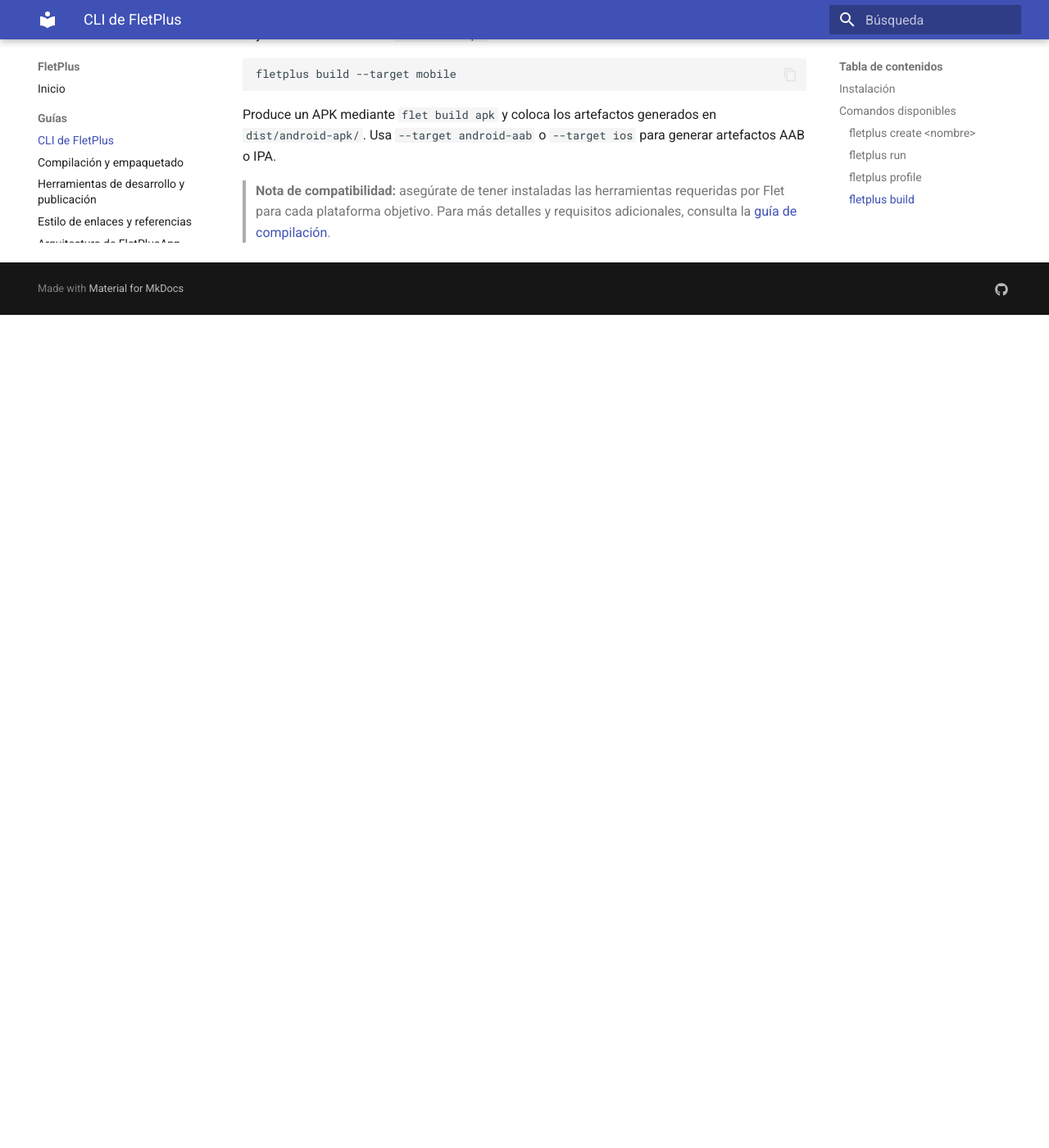
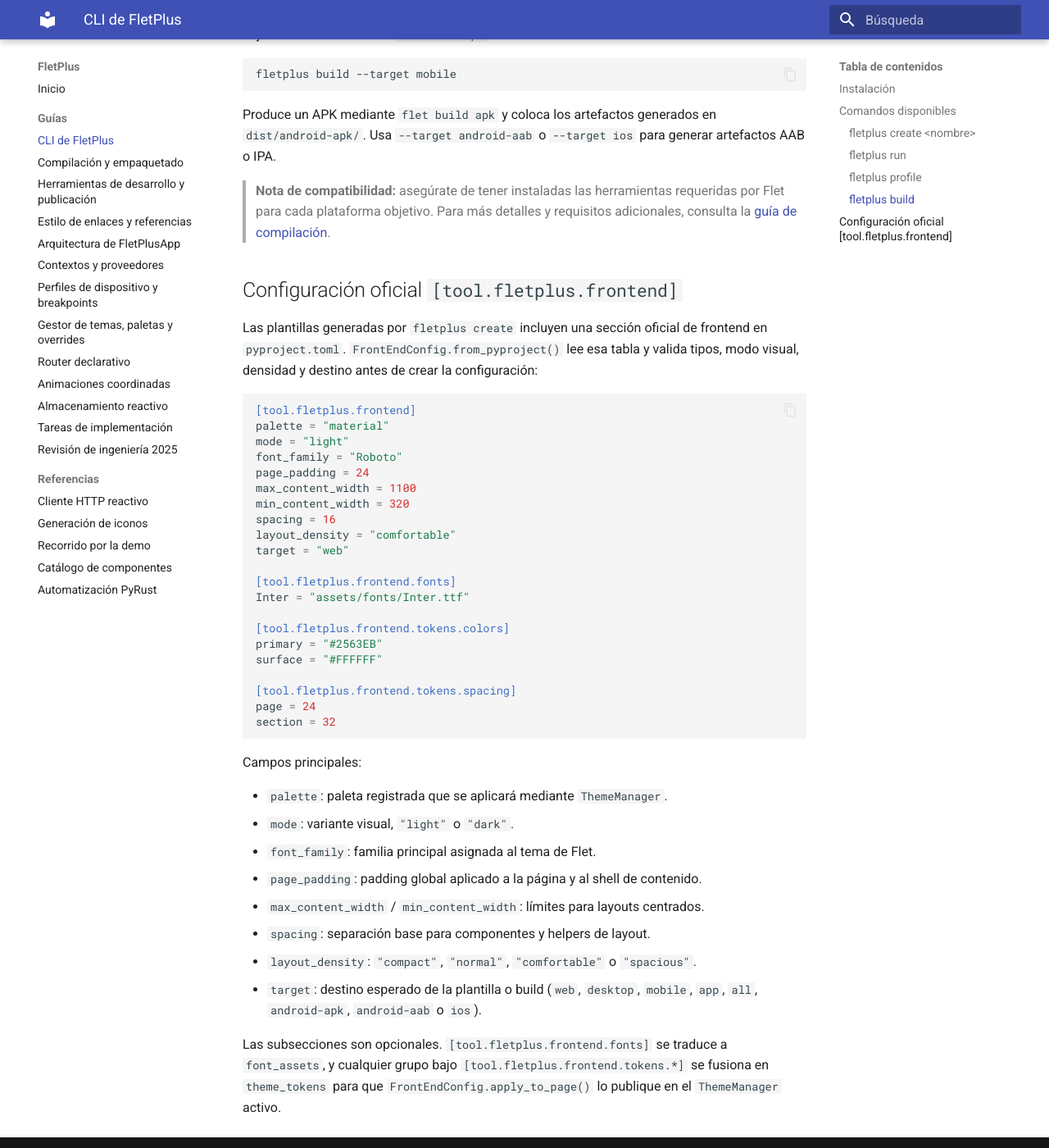
Before and after one commit to Alphonsus411/FletPlus, an MkDocs documentation site: the page built from docs/cli.md, in a window 1280 px wide and 1400 px high, scrolled down 2761 px. Shown: the whole window at 82% size. Built offline with MkDocs 1.6.1 and Material for MkDocs 9.7.7, drawn with Linux system fonts in a browser that asks for light colours; before the commit the page ends 3145 px from its top, so only the background shows below that.

Commit message:
Add official frontend pyproject config

````diff
--- a/docs/cli.md
+++ b/docs/cli.md
@@ -126,3 +126,50 @@
 > **Nota de compatibilidad:** asegúrate de tener instaladas las herramientas
 > requeridas por Flet para cada plataforma objetivo. Para más detalles y
 > requisitos adicionales, consulta la [guía de compilación](./building.md).
+
+## Configuración oficial `[tool.fletplus.frontend]`
+
+Las plantillas generadas por `fletplus create` incluyen una sección oficial de
+frontend en `pyproject.toml`. `FrontEndConfig.from_pyproject()` lee esa tabla y
+valida tipos, modo visual, densidad y destino antes de crear la configuración:
+
+```toml
+[tool.fletplus.frontend]
+palette = "material"
+mode = "light"
+font_family = "Roboto"
+page_padding = 24
+max_content_width = 1100
+min_content_width = 320
+spacing = 16
+layout_density = "comfortable"
+target = "web"
+
+[tool.fletplus.frontend.fonts]
+Inter = "assets/fonts/Inter.ttf"
+
+[tool.fletplus.frontend.tokens.colors]
+primary = "#2563EB"
+surface = "#FFFFFF"
+
+[tool.fletplus.frontend.tokens.spacing]
+page = 24
+section = 32
+```
+
+Campos principales:
+
+- `palette`: paleta registrada que se aplicará mediante `ThemeManager`.
+- `mode`: variante visual, `"light"` o `"dark"`.
+- `font_family`: familia principal asignada al tema de Flet.
+- `page_padding`: padding global aplicado a la página y al shell de contenido.
+- `max_content_width` / `min_content_width`: límites para layouts centrados.
+- `spacing`: separación base para componentes y helpers de layout.
+- `layout_density`: `"compact"`, `"normal"`, `"comfortable"` o `"spacious"`.
+- `target`: destino esperado de la plantilla o build (`web`, `desktop`,
+  `mobile`, `app`, `all`, `android-apk`, `android-aab` o `ios`).
+
+Las subsecciones son opcionales. `[tool.fletplus.frontend.fonts]` se traduce a
+`font_assets`, y cualquier grupo bajo `[tool.fletplus.frontend.tokens.*]` se
+fusiona en `theme_tokens` para que `FrontEndConfig.apply_to_page()` lo publique
+en el `ThemeManager` activo.
--- a/docs/responsive.md
+++ b/docs/responsive.md
@@ -294,6 +294,54 @@
 actualiza el `padding` de `surface` y el `ThemeManager` reaplica el tema con el
 nuevo valor del token de espaciado, manteniendo la coherencia de toda la UI.
 
+
+## Configuración oficial `[tool.fletplus.frontend]`
+
+Las plantillas generadas por `fletplus create` incluyen una sección oficial de
+frontend en `pyproject.toml`. `FrontEndConfig.from_pyproject()` lee esa tabla y
+valida tipos, modo visual, densidad y destino antes de crear la configuración:
+
+```toml
+[tool.fletplus.frontend]
+palette = "material"
+mode = "light"
+font_family = "Roboto"
+page_padding = 24
+max_content_width = 1100
+min_content_width = 320
+spacing = 16
+layout_density = "comfortable"
+target = "web"
+
+[tool.fletplus.frontend.fonts]
+Inter = "assets/fonts/Inter.ttf"
+
+[tool.fletplus.frontend.tokens.colors]
+primary = "#2563EB"
+surface = "#FFFFFF"
+
+[tool.fletplus.frontend.tokens.spacing]
+page = 24
+section = 32
+```
+
+Campos principales:
+
+- `palette`: paleta registrada que se aplicará mediante `ThemeManager`.
+- `mode`: variante visual, `"light"` o `"dark"`.
+- `font_family`: familia principal asignada al tema de Flet.
+- `page_padding`: padding global aplicado a la página y al shell de contenido.
+- `max_content_width` / `min_content_width`: límites para layouts centrados.
+- `spacing`: separación base para componentes y helpers de layout.
+- `layout_density`: `"compact"`, `"normal"`, `"comfortable"` o `"spacious"`.
+- `target`: destino esperado de la plantilla o build (`web`, `desktop`,
+  `mobile`, `app`, `all`, `android-apk`, `android-aab` o `ios`).
+
+Las subsecciones son opcionales. `[tool.fletplus.frontend.fonts]` se traduce a
+`font_assets`, y cualquier grupo bajo `[tool.fletplus.frontend.tokens.*]` se
+fusiona en `theme_tokens` para que `FrontEndConfig.apply_to_page()` lo publique
+en el `ThemeManager` activo.
+
 ## Tokens tipográficos responsivos
 
 `FrontEndConfig` incluye una escala tipográfica adaptable organizada por roles:
--- a/docs/themes.md
+++ b/docs/themes.md
@@ -308,6 +308,54 @@
 la UI con la configuración del sistema y ofrecer personalización persistente
 sin duplicar lógica.
 
+
+## Configuración oficial `[tool.fletplus.frontend]`
+
+Las plantillas generadas por `fletplus create` incluyen una sección oficial de
+frontend en `pyproject.toml`. `FrontEndConfig.from_pyproject()` lee esa tabla y
+valida tipos, modo visual, densidad y destino antes de crear la configuración:
+
+```toml
+[tool.fletplus.frontend]
+palette = "material"
+mode = "light"
+font_family = "Roboto"
+page_padding = 24
+max_content_width = 1100
+min_content_width = 320
+spacing = 16
+layout_density = "comfortable"
+target = "web"
+
+[tool.fletplus.frontend.fonts]
+Inter = "assets/fonts/Inter.ttf"
+
+[tool.fletplus.frontend.tokens.colors]
+primary = "#2563EB"
+surface = "#FFFFFF"
+
+[tool.fletplus.frontend.tokens.spacing]
+page = 24
+section = 32
+```
+
+Campos principales:
+
+- `palette`: paleta registrada que se aplicará mediante `ThemeManager`.
+- `mode`: variante visual, `"light"` o `"dark"`.
+- `font_family`: familia principal asignada al tema de Flet.
+- `page_padding`: padding global aplicado a la página y al shell de contenido.
+- `max_content_width` / `min_content_width`: límites para layouts centrados.
+- `spacing`: separación base para componentes y helpers de layout.
+- `layout_density`: `"compact"`, `"normal"`, `"comfortable"` o `"spacious"`.
+- `target`: destino esperado de la plantilla o build (`web`, `desktop`,
+  `mobile`, `app`, `all`, `android-apk`, `android-aab` o `ios`).
+
+Las subsecciones son opcionales. `[tool.fletplus.frontend.fonts]` se traduce a
+`font_assets`, y cualquier grupo bajo `[tool.fletplus.frontend.tokens.*]` se
+fusiona en `theme_tokens` para que `FrontEndConfig.apply_to_page()` lo publique
+en el `ThemeManager` activo.
+
 ## Tipografía como tokens del tema
 
 La configuración de frontend publica la escala tipográfica dentro del grupo de
````
Also changed, not shown: 6 other files.
